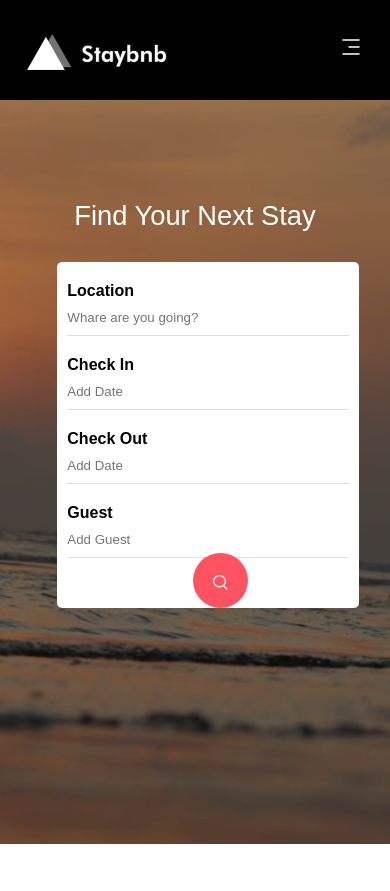
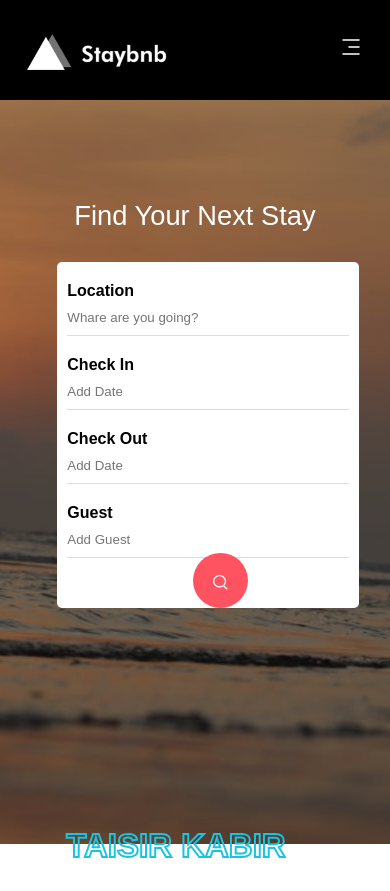
Before and after one commit to Taisir-Kabir/join-with-taisir, a plain HTML site: page index.html in a window 390 px wide. Shown: the top 891 px of the page. Drawn offline with Linux system fonts and the light colour scheme.

Commit message:
text add

```diff
--- a/index.html
+++ b/index.html
@@ -47,7 +47,7 @@
                 </form>
             </div>
         </div>
-        <!-- <div class="name">TAISIR KABIR</div> -->
+        <div class="name">TAISIR KABIR</div>
     </div>
     <div class="container">
         <h2 class="sub-title">Me</h2>
--- a/style.css
+++ b/style.css
@@ -85,7 +85,7 @@ nav{
 .seach-bar form label{
     font-weight: 600;
 }
-/* .name{
+.name{
     position: relative;
     z-index: 100;
     font-size: 70px;
@@ -94,7 +94,7 @@ nav{
     bottom: -84px;
     color: transparent;
     -webkit-text-stroke: 2px #1ac3e1;
-} */
+}
 /*-------exclusives-------*/
 
 .sub-title{
@@ -330,11 +330,12 @@ nav h3{
         left: 45%;
         transform: translate(-50% 50%);
     }
-    /* .name{
-        font-size: 30px;
-        left: 21%;
-        bottom: -263px;
-    } */
+    .name{
+        position: absolute;
+        font-size: 33px;
+        left: 17%;
+        bottom: -21px;
+    }
     .sub-title{
         font-size: 6vw ;
     }
```
